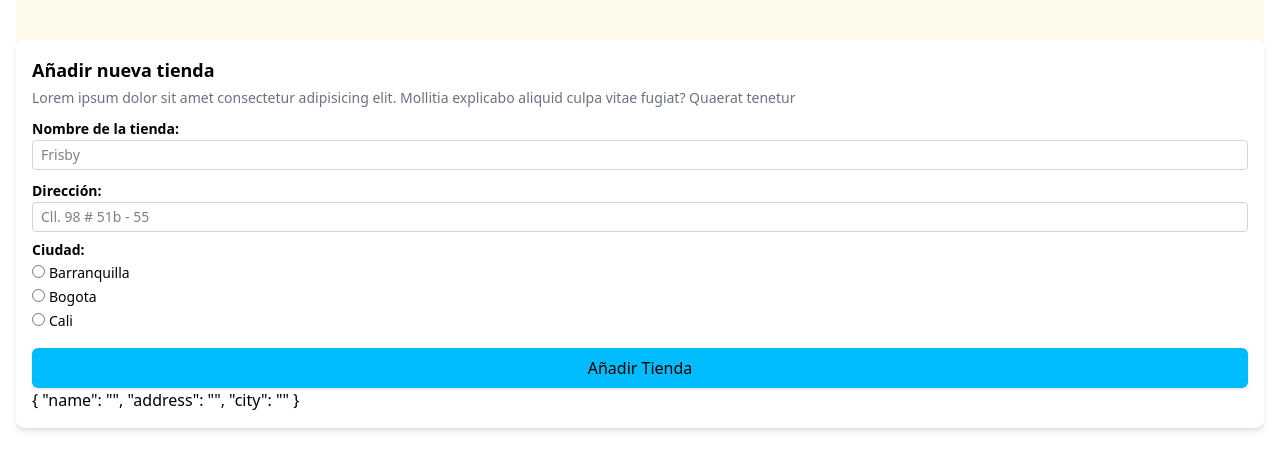
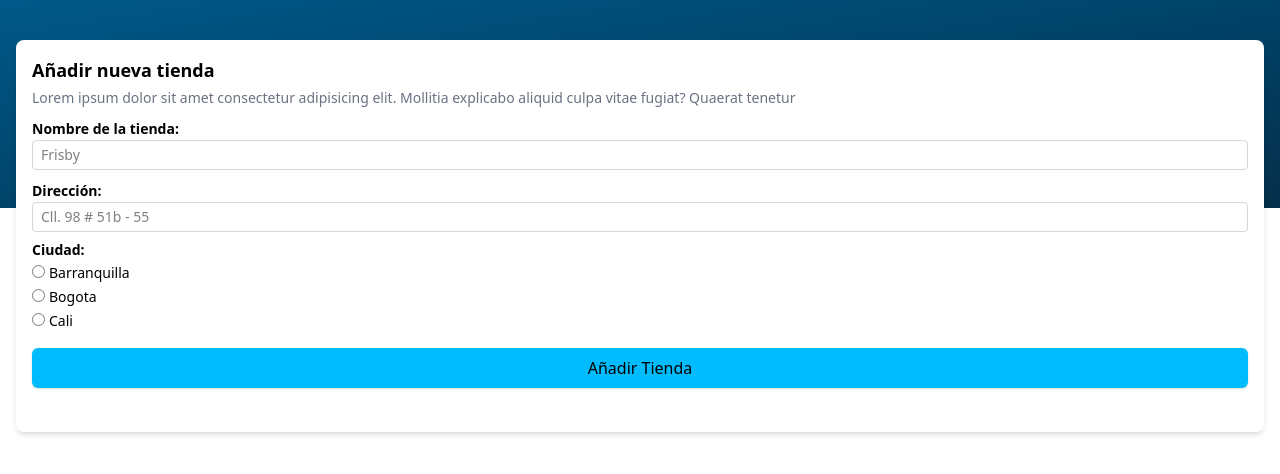
Before and after one commit to I7RANK/rtcodes_frontend, a Next.js app: page /create-store in a window 1280 px wide. Shown: the top 474 px of the page. Built offline with nearby package versions, Linux system fonts and the light colour scheme.

Commit message:
feat: add success message on submit

```diff
--- a/src/app/create-store/page.tsx
+++ b/src/app/create-store/page.tsx
@@ -2,10 +2,11 @@ import CreateStoreForm from "@/components/CreateStoreForm";
 
 export default function CreateStore() {
   return (
-    <div className="flex flex-col items-center bg-amber-50 pt-10">
-      <section className="relative w-full">
+    <div className="flex flex-col items-center pt-10">
+      <section className="relative w-full px-4">
         <CreateStoreForm />
       </section>
+      <div className="absolute top-0 -z-10 h-52 w-full bg-linear-to-br from-sky-800 to-sky-950"></div>
     </div>
   );
 }
--- a/src/app/layout.tsx
+++ b/src/app/layout.tsx
@@ -1,19 +1,19 @@
-import type { Metadata } from 'next';
-import { Geist, Geist_Mono } from 'next/font/google';
-import './globals.css';
+import type { Metadata } from "next";
+import { Geist, Geist_Mono } from "next/font/google";
+import "./globals.css";
 
 const geistSans = Geist({
-  variable: '--font-geist-sans',
-  subsets: ['latin'],
+  variable: "--font-geist-sans",
+  subsets: ["latin"],
 });
 
 const geistMono = Geist_Mono({
-  variable: '--font-geist-mono',
-  subsets: ['latin'],
+  variable: "--font-geist-mono",
+  subsets: ["latin"],
 });
 
 export const metadata: Metadata = {
-  title: 'RTCodes',
+  title: "RTCodes",
   description: "Let's get the party started",
 };
 
@@ -25,7 +25,7 @@ export default function RootLayout({
   return (
     <html lang="es">
       <body
-        className={`${geistSans.variable} ${geistMono.variable} antialiased px-4`}
+        className={`${geistSans.variable} ${geistMono.variable} antialiased`}
       >
         {children}
       </body>
--- a/src/components/CreateStoreForm.tsx
+++ b/src/components/CreateStoreForm.tsx
@@ -6,6 +6,7 @@ import Image from "next/image";
 export default function CreateStoreForm() {
   const [form, setForm] = useState({ name: "", address: "", city: "" });
   const [isLoading, setIsLoading] = useState(false);
+  const [success, setSuccess] = useState(false);
   const cities = ["Barranquilla", "Bogota", "Cali"];
   const handleSubmit = async (e: React.FormEvent) => {
     e.preventDefault();
@@ -26,6 +27,7 @@ export default function CreateStoreForm() {
         );
       }
       resetForm();
+      showSuccessMessage();
     } catch (error) {
       console.error(error);
     } finally {
@@ -35,6 +37,11 @@ export default function CreateStoreForm() {
 
   const resetForm = async () => {
     setForm({ name: "", address: "", city: "" });
+  };
+
+  const showSuccessMessage = () => {
+    setSuccess(true);
+    setTimeout(() => setSuccess(false), 3000);
   };
 
   return (
@@ -104,7 +111,14 @@ export default function CreateStoreForm() {
           "Añadir Tienda"
         )}
       </button>
-      {JSON.stringify(form, null, 2)}
+
+      <p
+        className={`mt-2 text-center text-sm font-semibold text-green-600 transition-opacity ${
+          success ? "opacity-100" : "opacity-0"
+        }`}
+      >
+        Tienda Añadida Correctamente
+      </p>
     </form>
   );
 }
```
